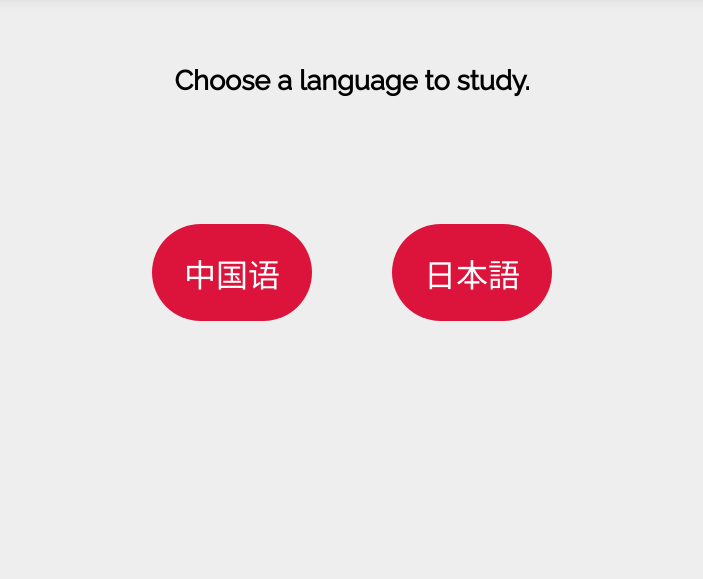
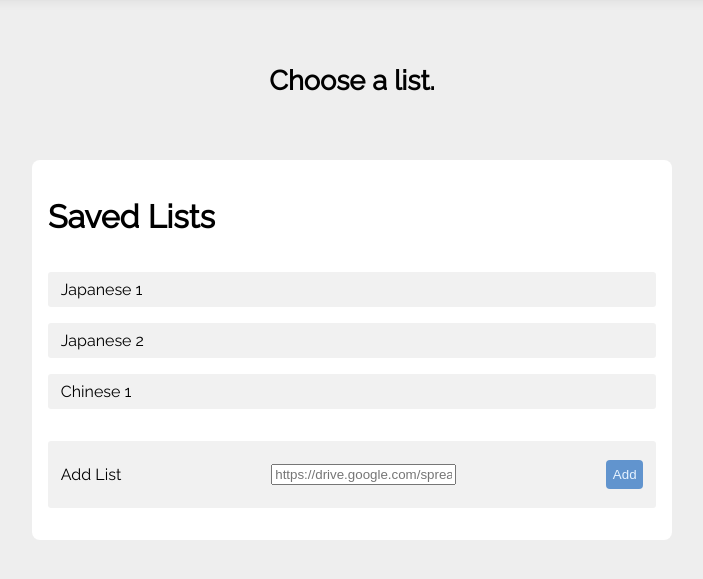
Before and after one commit to Alcarkse/Flashcardinator-7000, a PHP site: page / in a window 1280 px wide. Shown: the part 78-657 px from the top of the page, without its empty margins (288-991 px from the left). Run offline with PHP 8.4, Linux system fonts and the light colour scheme.

Commit message:
Index layout change

```diff
--- /dev/null
+++ b/chineseVoc/_css/listSelection.css
@@ -0,0 +1,47 @@
+#listSelection {
+    background-color: white;
+    border-radius: 0.5rem;
+    padding: 1em;
+    display: flex;
+    flex-flow: column nowrap;
+
+    width: 50%;
+    position: relative;
+    margin: 2em auto;
+}
+
+#listSelection ul {
+    list-style: none;
+    margin: 0;
+    padding: 0;
+}
+
+#listSelection ul li {
+    margin: 1em 0;
+    background-color: #f1f1f1;
+    border-radius: 0.2rem;
+    padding: 0.5em 0.8em;
+    display: flex;
+    flex-flow: row nowrap;
+    justify-content: space-between;
+    align-items: center;
+}
+
+#listSelection button {
+    color: rgb(231, 243, 255);
+    background-color: #6194CE;
+    padding: 0.5em;
+
+    border-radius: 0.3em;
+}
+
+#addList {
+    margin: 1em 0;
+    background-color: #f1f1f1;
+    border-radius: 0.2rem;
+    padding: 0.5em 0.8em;
+    display: flex;
+    flex-flow: row nowrap;
+    justify-content: space-between;
+    align-items: center;
+}
--- a/chineseVoc/index.php
+++ b/chineseVoc/index.php
@@ -2,6 +2,7 @@
 <html lang="en">
     <head>
         <?php include 'common/headStuff.html'; ?>
+        <link rel="stylesheet" href="_css/listSelection.css">
     </head>
 
     <body>
@@ -10,15 +11,16 @@
             <h2>Language Selection</h2>
         </header>
         <main>
-            <p id="task">Choose a language to study.</p>
+            <p id="task">Choose a list.</p>
 
-            <div id="languageSelection">
-                <a href="Flashcards.php?lang=zh">
-                    <button class="highlightButton" id="zh" lang="zh">中国语</button>
-                </a>
-                <a href="Flashcards.php?lang=jp">
-                    <button class="highlightButton" id="jp" lang="jp">日本語</button>
-                </a>
+            <div id="listSelection">
+                <h1>Saved Lists</h1>
+                <ul>
+                    <li>Japanese 1</li>
+                    <li>Japanese 2</li>
+                    <li>Chinese 1</li>
+                </ul>
+                <div id="addList"><p>Add List</p><input type="text" placeholder="https://drive.google.com/spreadsheet/example.csv"><button>Add</button></div>
             </div>
         </main>
 
```
